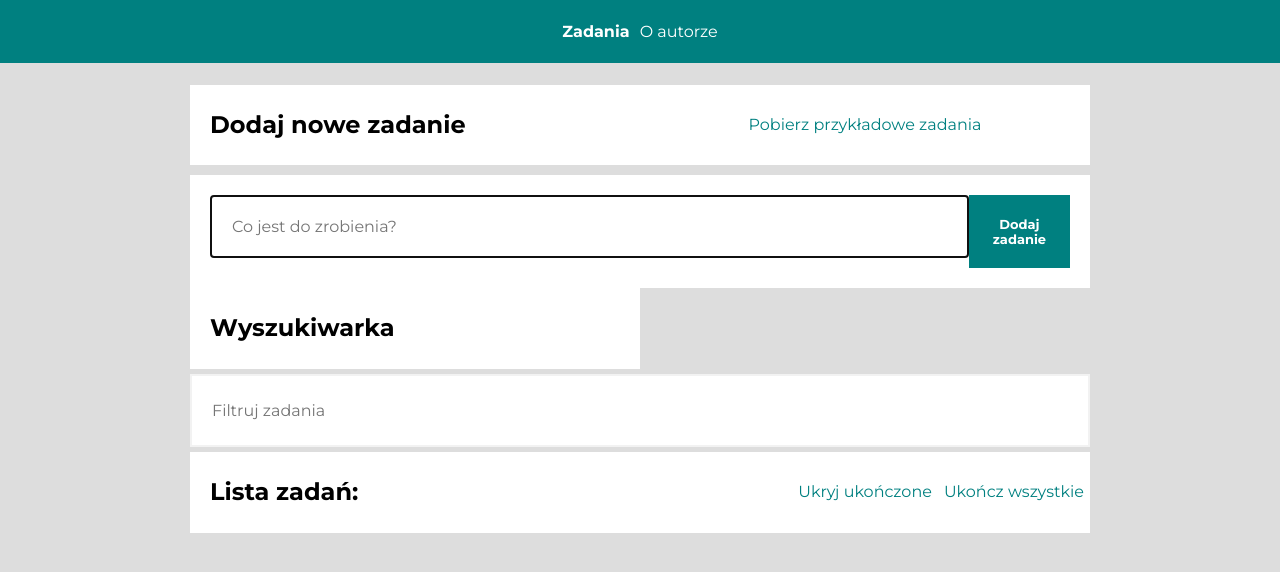
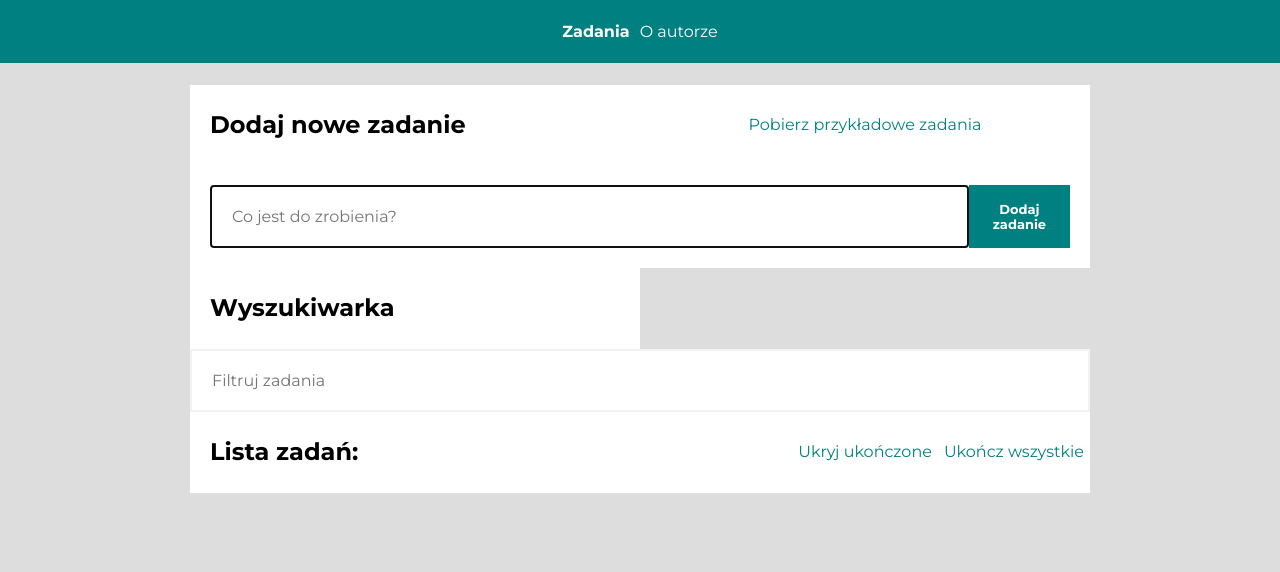
Before and after one commit to tomecky1/todo-list-react, a React (Create React App) app: page /author#/zadania in a window 1280 px wide. Shown: the top 572 px of the page. Built offline with nearby package versions, Linux system fonts and the light colour scheme.

Commit message:
a quick fix to section margins

```diff
--- a/src/common/Section/index.js
+++ b/src/common/Section/index.js
@@ -3,7 +3,6 @@ import styled from "styled-components";
 const StyledSection = styled.section`
   display: grid;
   grid-template-columns: repeat(2, 1fr);
-  margin-bottom: 10px;
   justify-content: center;
 `;
 
--- a/src/features/tasks/Input/index.js
+++ b/src/features/tasks/Input/index.js
@@ -5,5 +5,4 @@ export const Input = styled.input`
   width: 100%;
   height: 100%;
   padding: 20px;
-  margin-bottom: 10px;
 `;
```
